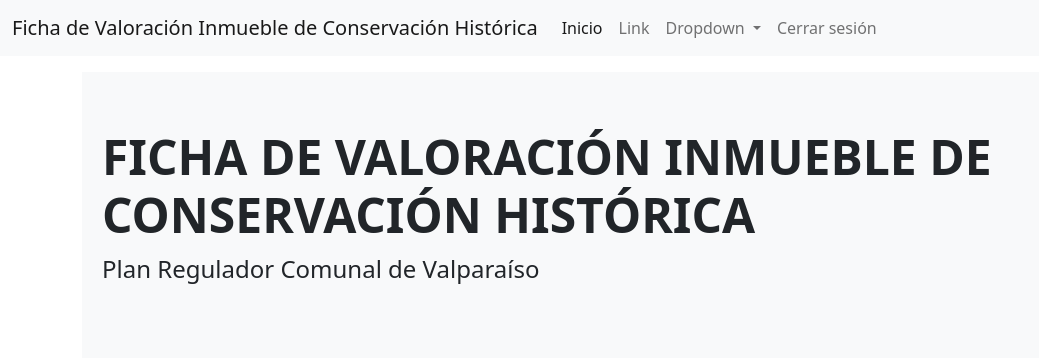
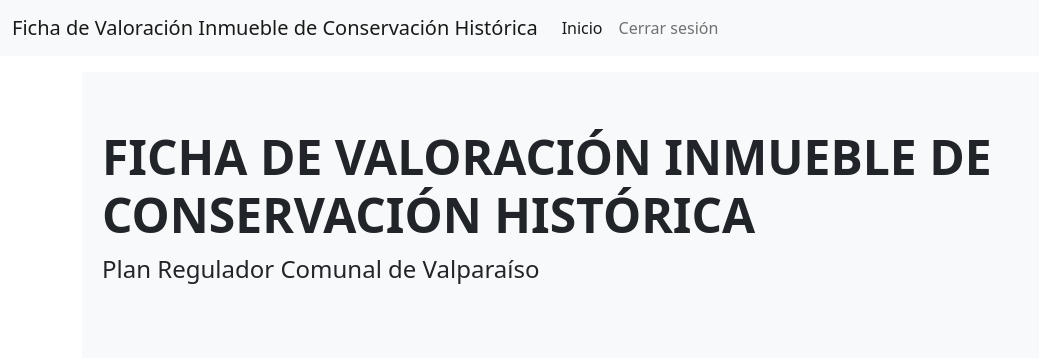
Before and after one commit to ezequiellagos/munivalpo_ficha, a Django app: page / in a window 1280 px wide. Shown: the top 358 px of the page, without its empty margins (0-1039 px from the left). Run offline with Django 3.2, Linux system fonts and the light colour scheme; the visitor is signed in with stand-in values (Sample User, id 1); some libraries are stand-ins or nearby versions.

Commit message:
Update base.html

```diff
--- a/core/templates/core/base.html
+++ b/core/templates/core/base.html
@@ -34,10 +34,10 @@
               <li class="nav-item">
                 <a class="nav-link active" aria-current="page" href="{% url 'home' %}">Inicio</a>
               </li>
-              <li class="nav-item">
+              {% comment %} <li class="nav-item">
                 <a class="nav-link" href="#">Link</a>
-              </li>
-              <li class="nav-item dropdown">
+              </li> {% endcomment %}
+              {% comment %} <li class="nav-item dropdown">
                 <a class="nav-link dropdown-toggle" href="#" role="button" data-bs-toggle="dropdown" aria-expanded="false">
                   Dropdown
                 </a>
@@ -47,7 +47,7 @@
                   <li><hr class="dropdown-divider"></li>
                   <li><a class="dropdown-item" href="#">Something else here</a></li>
                 </ul>
-              </li>
+              </li> {% endcomment %}
               <li class="nav-item">
                 <a href="{% url 'core_logout' %}" target="_self" class="nav-link">Cerrar sesión</a>
               </li>
```
